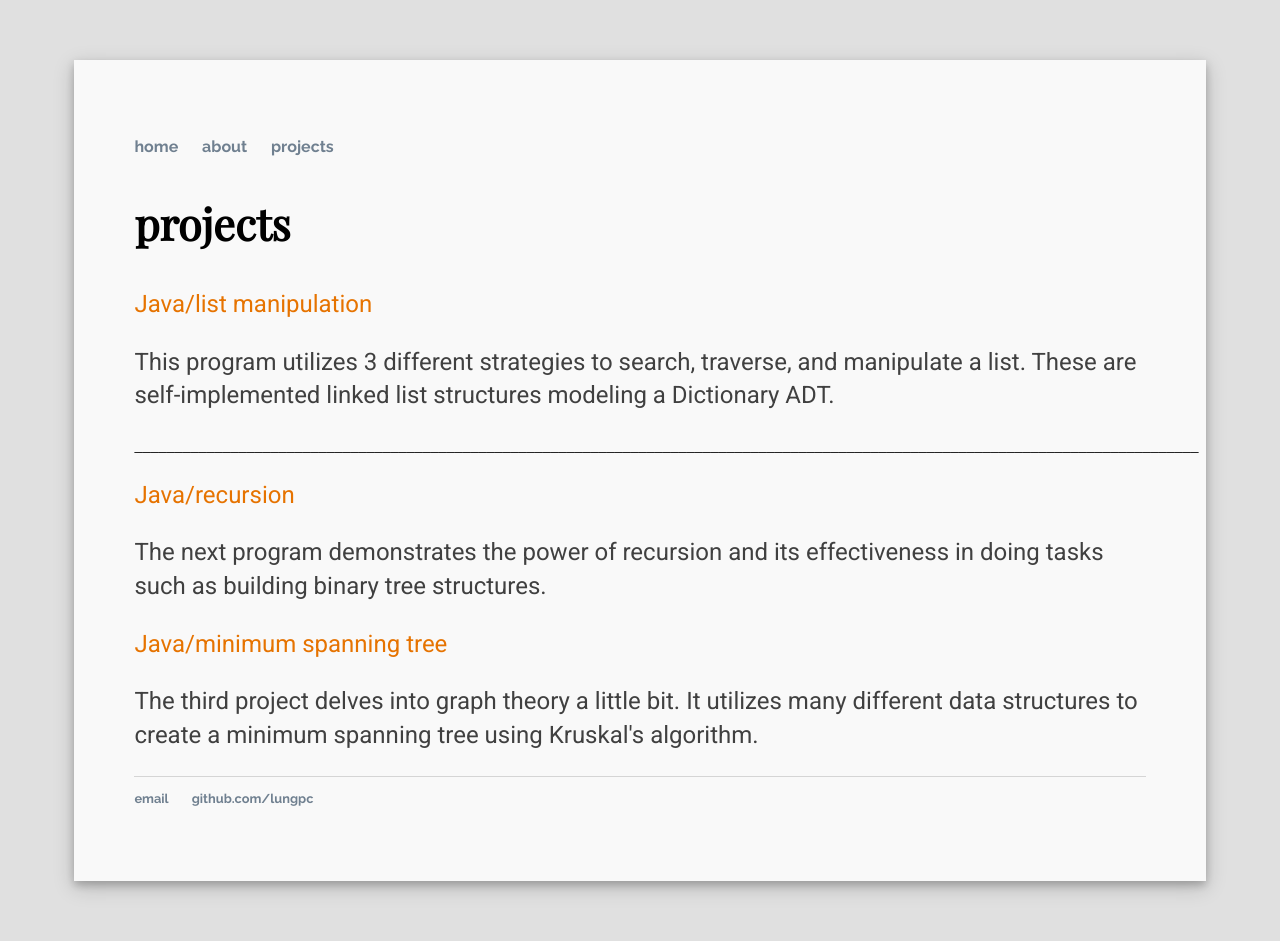
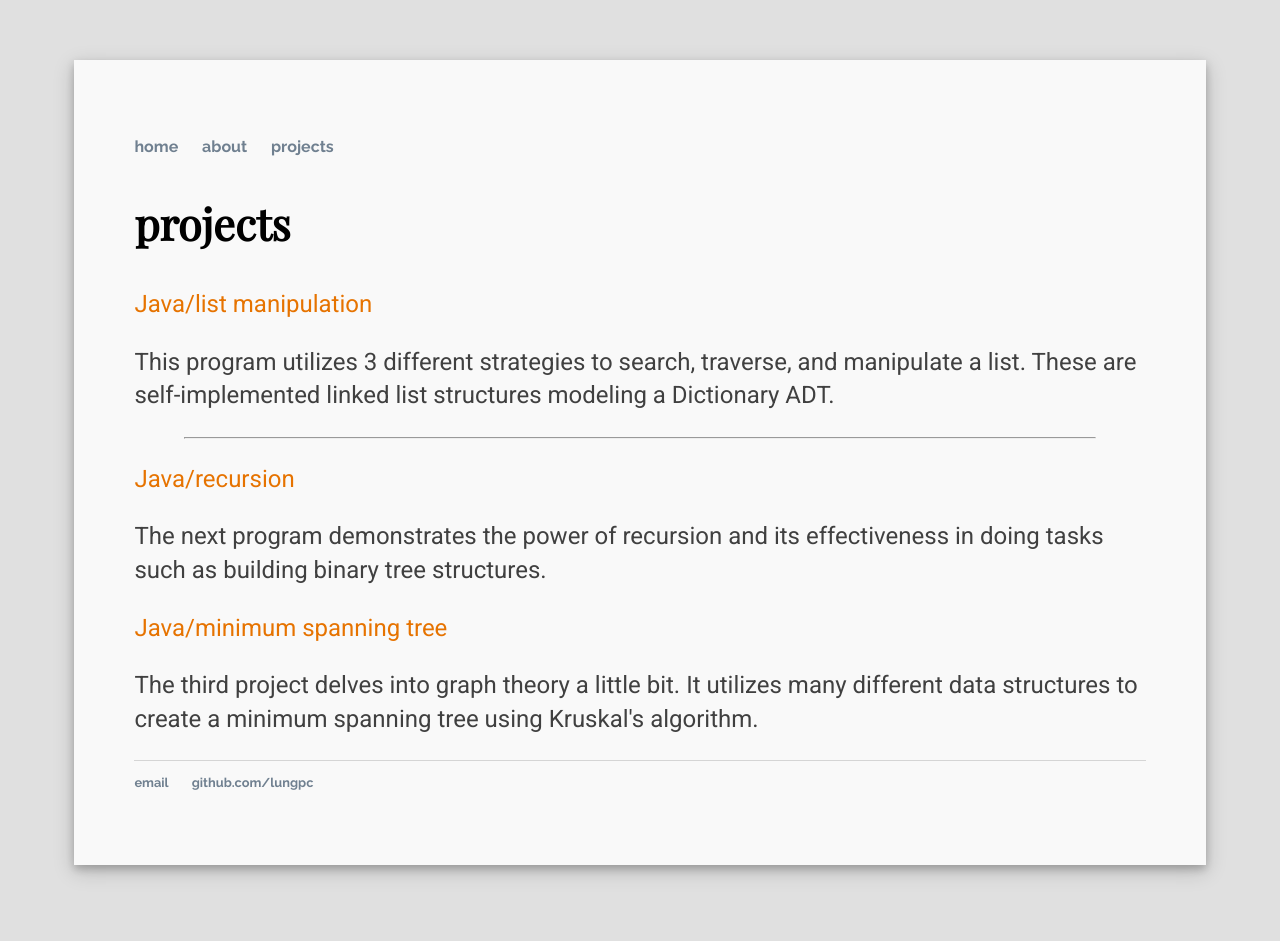
Before and after one commit to lungpc/lungpc.github.io, a Jekyll site: the page built from projects/index.html, in a window 1280 px wide. Built offline with Jekyll 4.4.1, drawn with Linux system fonts in a browser that asks for light colours; some web fonts are replaced.

Commit message:
Update index.html

```diff
--- a/projects/index.html
+++ b/projects/index.html
@@ -9,7 +9,7 @@ title: Philip Lung's github repositories
 
     <p>This program utilizes 3 different strategies to search, traverse, and manipulate a list.
     These are self-implemented linked list structures modeling a Dictionary ADT.</p>
-   _____________________________________________________________________________________________________________________________________
+   <hr width=90%>
 
    <p><a href="/projects/p2">Java/recursion</a></p>
 
```
